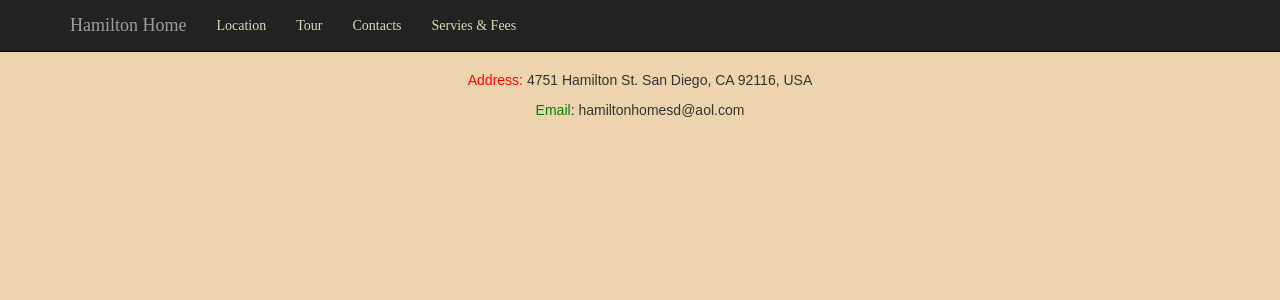
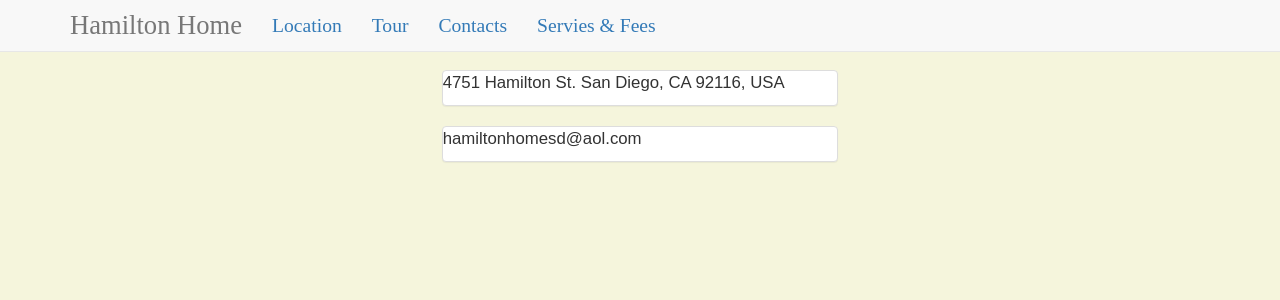
Before and after one commit to VitaliiK91/hamilton-home, a React (Create React App) app: page /contacts in a window 1280 px wide. Shown: the top 300 px of the page. Built offline with nearby package versions, Linux system fonts and the light colour scheme.

Commit message:
style updates

```diff
--- a/src/App.css
+++ b/src/App.css
@@ -1,5 +1,5 @@
 html, body {
-  background: rgb(238,212,174);
+  background: beige;
 }
 .content {
 	margin-top: 100px;
--- a/src/Contacts.css
+++ b/src/Contacts.css
@@ -0,0 +1,3 @@
+.test {
+	font-size: 120%;
+}
--- a/src/Contacts.js
+++ b/src/Contacts.js
@@ -1,13 +1,22 @@
 import React, { Component } from 'react';
+import { Grid, Row, Col, Panel } from 'react-bootstrap';
 import './Contacts.css';
 
 const Contacts = () => (
-  <div className="container">
-	<div className="text-container" style={{flexDirection:'column'}}>
-		<p><span style={{color:'red'}}>Address:</span> 4751 Hamilton St. San Diego, CA 92116, USA</p>
-		<p><span style={{color:'green'}}>Email</span>: hamiltonhomesd@aol.com</p>
-	</div>
-  </div>
+	<Grid fluid>
+		<Row>
+			<Col xs={8} xsOffset={2} md={4} mdOffset={4} className='test'>
+				<Panel header='Address'>
+					<p>4751 Hamilton St. San Diego, CA 92116, USA</p>
+				</Panel>
+			</Col>
+			<Col xs={8} xsOffset={2} md={4} mdOffset={4} className='test'>
+				<Panel header='Email'>
+					<p>hamiltonhomesd@aol.com</p>
+				</Panel>
+			</Col>
+			</Row>
+	</Grid>
 );
 
 export default Contacts;
--- a/src/Fees.js
+++ b/src/Fees.js
@@ -13,14 +13,14 @@ const Fees = () => (
 						</ul>
     				</Panel>
 				</Col>
-				<Col xs={12} md={6}>
+				<Col xs={12} md={5}>
 					<Panel header={"Double Occupancy*"}>
 						<ul>
 							<li>$600 for 4 weeks, each person**</li>
 						</ul>
     				</Panel>
 				</Col>
-				<Col xs={12} md={12}>
+				<Col xs={12} md={6}>
 					<Panel header={"Includes"}>
 						<ul>
 							<li>Private room</li>
@@ -34,8 +34,7 @@ const Fees = () => (
 						</ul>
     				</Panel>
 				</Col>
-				<Row>
-					<Col sm={12} md={12}>
+				<Col xs={11} md={5}>
 					*  Shared room if available. Two rooms in Hamilton Home can accommodate<br/>
 					**  2 very close people (One bed - full or queen)<br/>
 					***  Deposit is required at the time of reservation, to hold the room<br/>
@@ -43,7 +42,6 @@ const Fees = () => (
 					*****  We do not accept credit or debit cards
 				</Col>
 				</Row>
-			</Row>
 		</Grid>
 )
 
--- a/src/Header.css
+++ b/src/Header.css
@@ -1,7 +1,13 @@
 .link {
-	color: rgb(218,220,176);
 	font-family: 'PaytoneOne';
 	src: local('PaytoneOne'), url(./fonts/PaytoneOne.ttf) format('ttf');
+}
+.navbar-brand {
+	font-size: 190%;
+}
+.menu-item {
+	font-size: 140%;
+	color: grey;
 }
 .Navigation__container {
   margin-bottom: -30px;
--- a/src/Header.js
+++ b/src/Header.js
@@ -9,14 +9,14 @@ import './Header.css';
 
 const Header = () => (
 	<div className="Navigation__container">
-		<Navbar inverse fixedTop collapseOnSelect>
+		<Navbar  fixedTop collapseOnSelect>
           <Navbar.Header>
             <Navbar.Brand>
               <Link to="/" className="link">Hamilton Home</Link>
             </Navbar.Brand>
             <Navbar.Toggle />
           </Navbar.Header>
-          <Navbar.Collapse>
+          <Navbar.Collapse className='menu-item'>
             <Nav>
               <NavItem>
 				        <Link to="/location" className="link">Location</Link>
--- a/src/Home.css
+++ b/src/Home.css
@@ -4,10 +4,10 @@
 	max-height: 100%;
 }
 .text-container {
-	height: 100%;
 	display: flex;
 	align-items: center;
 	justify-content: center;
+  font-size: 120%;
 }
 .row {
   display: -webkit-box;
--- a/src/Home.js
+++ b/src/Home.js
@@ -6,10 +6,10 @@ import './Home.css';
 const Home = () => (
 		<Grid>
 			<Row>
-				<Col xs={12} md={8} sm={12}>
+				<Col xs={12} md={7} sm={12}>
 					<img className="main-img" src={mainImgSrc} alt="" />
 				</Col>
-				<Col xs={12} md={4} sm={12}>
+				<Col xs={12} md={4} sm={12} >
 					<div className="text-container">
 						<p>Since 1999, Hamilton Home has been providing affordable housing for International students, interns, tourists, just about anyone in need of a temporary home in San Diego. Hamilton Home is a pleasant alternative to hostels, hotels, and home stay programs. If you are relocating to San Diego, stay with us and explore this wonderful city, before committing to a long term lease</p>
 					</div>
--- a/src/Location.css
+++ b/src/Location.css
@@ -7,4 +7,5 @@
 .main-text-container {
 	display: flex;
 	flex-direction: column;
+  font-size: 120%
 }
--- a/src/Location.js
+++ b/src/Location.js
@@ -19,9 +19,11 @@ const Location = () => (
 					</div>
 				</Col>
 				<Col xs={12} md={12}>
+					<div className='main-text-container'>
 						<p>Located north of Adams Ave in University Heights, just about anything you want is 15 minutes away. University Heights is one of San Diego’s older, established communities and is slightly north east from downtown. North of Adams Ave has limited rentals and mostly owner occupied homes with little vehicle and foot traffic. Uber is super active in this area and a ride request takes minutes. The bus stop is ½ block and a ride downtown or to San Diego State University (one bus stop away) takes 15 minutes. The beach is 4 miles and Mission Valley and its shopping malls are just down the hill. You can walk to dinner! Restaurants, pubs, a park and night time entertainment are all within a 15 minute walk.</p>
 						<p>If you are attending University of California – San Diego (UCSD) La Jolla campus, you can catch a shuttle from UCSD’s Hillcrest Location (UCSD Hospital). UCSD hospital is 1.2 miles from Hamilton Home.
 						</p>
+					</div>
 				</Col>
 			</Row>
 		</Grid>
```
Lines whose indentation alone changed are shown as unchanged.
